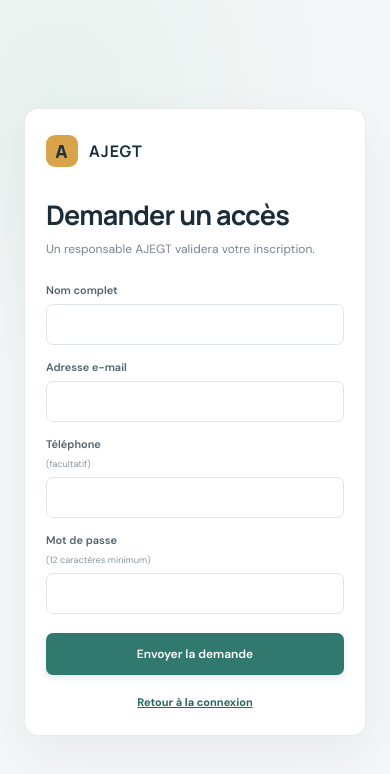
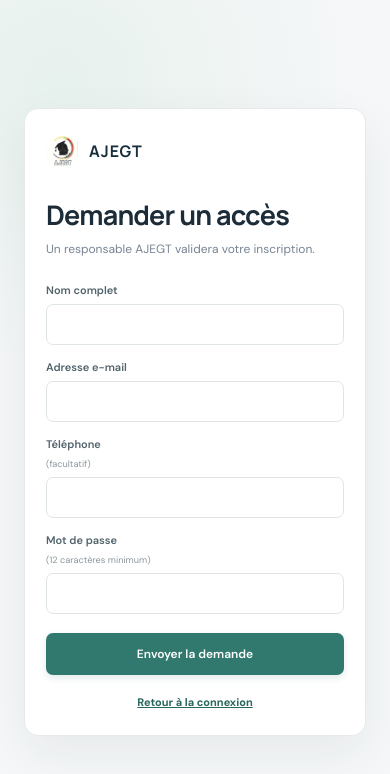
Before and after one commit to OTabara/erp-ajegt, a React (Vite) app in the folder frontend/: page /register in a window 390 px wide. Shown: the top 774 px of the page. Built offline with nearby package versions, Linux system fonts and the light colour scheme; no server answers.

Commit message:
Redirect signed-in users to dashboard and add AJEGT logo

```diff
--- a/frontend/index.html
+++ b/frontend/index.html
@@ -1,10 +1,10 @@
 <!doctype html>
-<html lang="en">
+<html lang="fr">
   <head>
     <meta charset="UTF-8" />
-    <link rel="icon" type="image/svg+xml" href="/favicon.svg" />
+    <link rel="icon" type="image/jpeg" href="/logo_ajegt.jpeg" />
     <meta name="viewport" content="width=device-width, initial-scale=1.0" />
-    <title>frontend</title>
+    <title>ERP AJEGT</title>
   </head>
   <body>
     <div id="root"></div>
--- a/frontend/src/App.tsx
+++ b/frontend/src/App.tsx
@@ -1,4 +1,4 @@
-import { BrowserRouter, Navigate, Outlet, Route, Routes, useLocation } from "react-router-dom";
+import { BrowserRouter, Navigate, Outlet, Route, Routes } from "react-router-dom";
 
 import AppLayout from "./components/AppLayout";
 import Archives from "./pages/Archives";
@@ -17,14 +17,14 @@ import { AuthProvider } from "./auth/AuthContext";
 import { useAuth } from "./auth/useAuth";
 
 function RequireAuth() {
-  const { user, loading } = useAuth(); const location = useLocation();
+  const { user, loading } = useAuth();
   if (loading) return <div className="auth-loading" role="status">Chargement de votre session…</div>;
-  return user ? <Outlet /> : <Navigate to="/login" replace state={{ from: location }} />;
+  return user ? <Outlet /> : <Navigate to="/login" replace />;
 }
 
 function RequireManager() {
   const { user } = useAuth();
-  return user?.role === "ADMIN" || user?.role === "SECRETARY" ? <Outlet /> : <Navigate to="/members" replace />;
+  return user?.role === "ADMIN" || user?.role === "SECRETARY" ? <Outlet /> : <Navigate to="/dashboard" replace />;
 }
 
 function App() {
@@ -36,7 +36,7 @@ function App() {
         <Route path="/forgot-password" element={<ForgotPassword />} />
         <Route path="/reset-password" element={<ResetPassword />} />
         <Route element={<RequireAuth />}><Route element={<AppLayout />}>
-          <Route index element={<Navigate to="/members" replace />} />
+          <Route index element={<Navigate to="/dashboard" replace />} />
           <Route path="dashboard" element={<Dashboard />} />
           <Route path="members" element={<Members />} />
           <Route path="profile" element={<Profile />} />
@@ -46,7 +46,7 @@ function App() {
           <Route path="archives" element={<Archives />} />
           <Route element={<RequireManager />}><Route path="registration-requests" element={<RegistrationRequests />} /></Route>
         </Route></Route>
-        <Route path="*" element={<Navigate to="/members" replace />} />
+        <Route path="*" element={<Navigate to="/dashboard" replace />} />
       </Routes>
     </AuthProvider></BrowserRouter>
   );
--- a/frontend/src/components/AppLayout.tsx
+++ b/frontend/src/components/AppLayout.tsx
@@ -17,8 +17,8 @@ export default function AppLayout() {
   return (
     <div className="erp-shell">
       <aside className="sidebar">
-        <NavLink className="brand" to="/members" aria-label="AJEGT, accueil">
-          <span className="brand-mark" aria-hidden="true">A</span>
+        <NavLink className="brand" to="/dashboard" aria-label="AJEGT, vue d’ensemble">
+          <img className="brand-logo" src="/logo_ajegt.jpeg" alt="" />
           <span className="brand-copy">
             <strong>AJEGT</strong>
             <small>ESPACE ASSOCIATIF</small>
--- a/frontend/src/index.css
+++ b/frontend/src/index.css
@@ -34,6 +34,7 @@ a { color: inherit; }
 .sidebar { position: fixed; inset: 0 auto 0 0; z-index: 5; width: 252px; display: flex; flex-direction: column; padding: 26px 16px 18px; background: var(--navy); color: #eaf0f2; }
 .brand { display: flex; align-items: center; gap: 11px; margin: 0 7px 49px; text-decoration: none; }
 .brand-mark { width: 40px; height: 40px; display: grid; place-items: center; border-radius: 12px; background: #d9a349; color: #1c3340; font: 800 22px var(--font-display); }
+.brand-logo { width: 42px; height: 42px; display: block; flex: none; border-radius: 8px; background: white; object-fit: contain; }
 .brand-copy { display: grid; gap: 3px; }
 .brand-copy strong { font: 800 16px var(--font-display); letter-spacing: .9px; }
 .brand-copy small { color: #9dafb9; font-size: 8px; font-weight: 700; letter-spacing: 1.35px; }
@@ -164,7 +165,7 @@ a { color: inherit; }
   .erp-shell { display: block; }
   .sidebar { position: sticky; inset: 0 0 auto; width: 100%; height: auto; padding: 10px 15px 0; }
   .brand { margin: 0 0 8px; }
-  .brand-mark { width: 32px; height: 32px; border-radius: 9px; font-size: 18px; }
+  .brand-mark, .brand-logo { width: 32px; height: 32px; border-radius: 9px; }
   .brand-copy { display: flex; align-items: baseline; gap: 8px; }
   .brand-copy small { font-size: 7px; }
   .sidebar-label, .sidebar-bottom { display: none; }
--- a/frontend/src/pages/Login.tsx
+++ b/frontend/src/pages/Login.tsx
@@ -1,21 +1,20 @@
 import { useState } from "react";
 import type { FormEvent, ReactNode } from "react";
-import { Link, Navigate, useLocation, useNavigate } from "react-router-dom";
+import { Link, Navigate, useNavigate } from "react-router-dom";
 import { useAuth } from "../auth/useAuth";
 import { ApiError } from "../api/http";
 
 export default function Login() {
   const { user, login } = useAuth();
-  const location = useLocation();
   const navigate = useNavigate();
   const [email, setEmail] = useState("");
   const [password, setPassword] = useState("");
   const [error, setError] = useState("");
   const [busy, setBusy] = useState(false);
-  if (user) return <Navigate to="/members" replace />;
+  if (user) return <Navigate to="/dashboard" replace />;
   async function submit(event: FormEvent) {
     event.preventDefault(); setError(""); setBusy(true);
-    try { await login(email, password); navigate(location.state?.from?.pathname ?? "/members", { replace: true }); }
+    try { await login(email, password); navigate("/dashboard", { replace: true }); }
     catch (reason) { setError(reason instanceof ApiError ? reason.message : "Connexion impossible."); }
     finally { setBusy(false); }
   }
@@ -32,5 +31,5 @@ export default function Login() {
 }
 
 export function AuthPage({ children }: { children: ReactNode }) {
-  return <main className="auth-screen"><section className="auth-card"><div className="auth-brand"><span className="brand-mark">A</span><strong>AJEGT</strong></div>{children}</section></main>;
+  return <main className="auth-screen"><section className="auth-card"><div className="auth-brand"><img className="brand-logo" src="/logo_ajegt.jpeg" alt="" /><strong>AJEGT</strong></div>{children}</section></main>;
 }
```
Also changed, not shown: frontend/public/logo_ajegt.jpeg (added).
